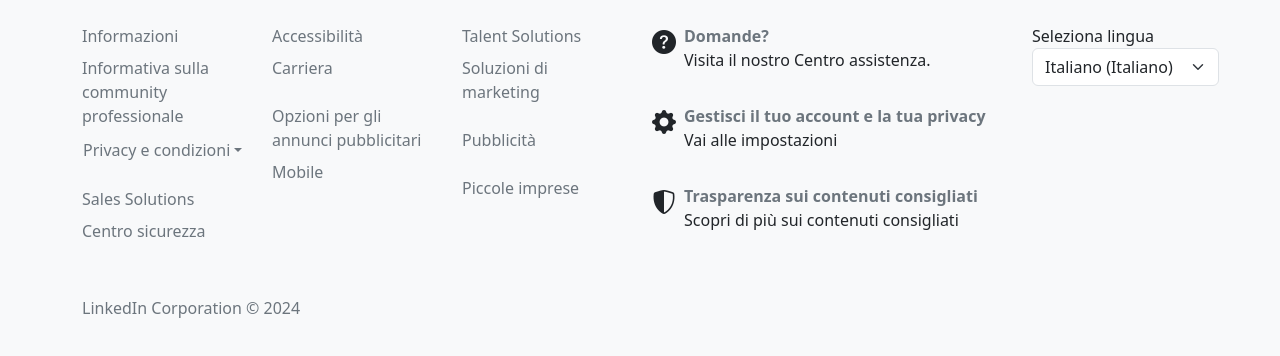
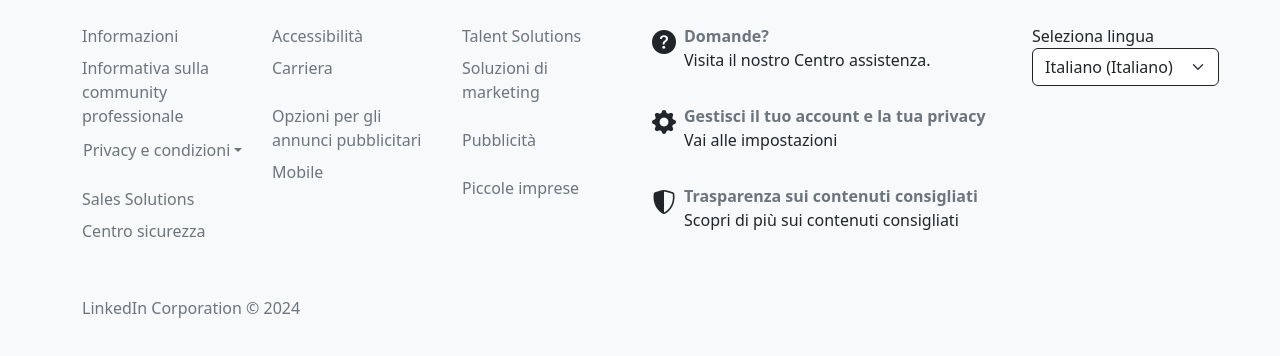
Before and after one commit to enzocesarano/BuildWeek3-Team1, a React (Create React App) app: page / in a window 1280 px wide. Shown: the top 356 px of the page. Built offline with nearby package versions, Linux system fonts and the light colour scheme.

Commit message:
n' altro commit

```diff
--- a/src/App.js
+++ b/src/App.js
@@ -1,4 +1,6 @@
 import MyFooter from './components/MyFooter';
+import "bootstrap/dist/css/bootstrap.min.css";
+import "bootstrap-icons/font/bootstrap-icons.css";
 import './App.css';
 
 function App() {
--- a/src/components/MyFooter.jsx
+++ b/src/components/MyFooter.jsx
@@ -1,6 +1,5 @@
 import React from "react";
-import "bootstrap/dist/css/bootstrap.min.css";
-import "bootstrap-icons/font/bootstrap-icons.css";
+
 import { Dropdown } from "react-bootstrap";
 
 const MyFooter = () => {
@@ -142,7 +141,7 @@
             <label htmlFor="language" className="me-2">
               Seleziona lingua
             </label>
-            <select id="language" className="form-select d-inline w-auto">
+            <select id="language" className="form-select d-inline border border-1 border-dark w-auto">
               <option value="it"> Italiano (Italiano)</option>
               <option value="en"> English (Inglese)</option>
               <option value="fr"> French (Francese)</option>
```
